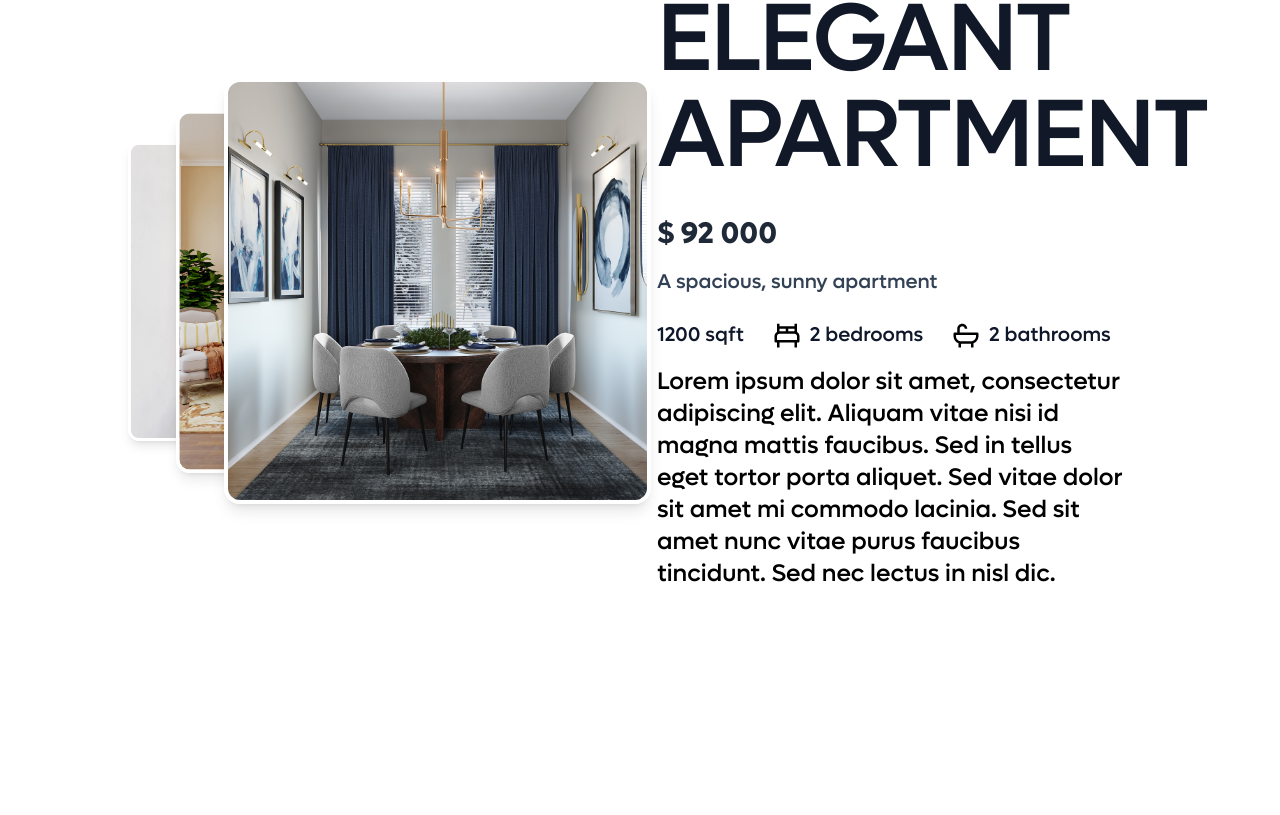
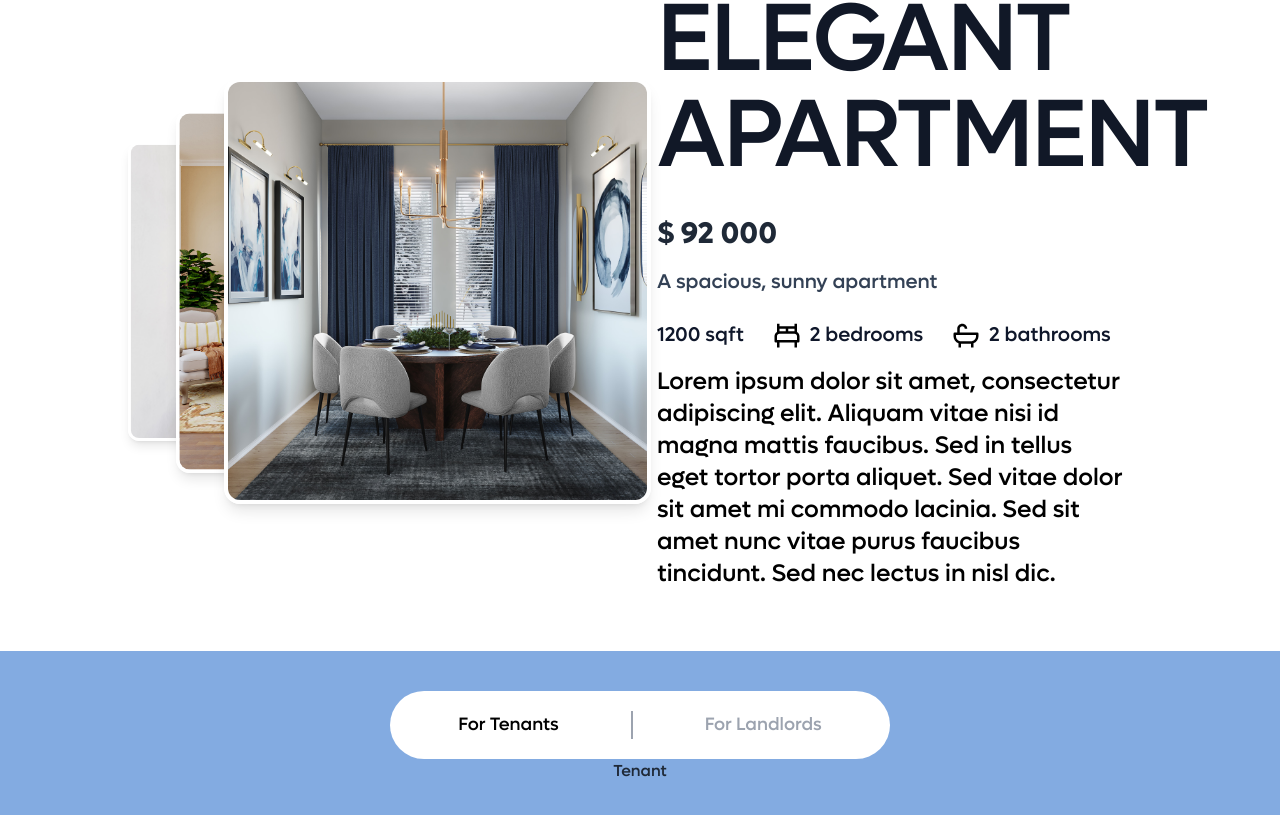
Before and after one commit to RentiDev/Renti, a Next.js app: page / in a window 1280 px wide. Shown: the part 789-1604 px from the top of the page. Before the commit the page ends 1440 px from the top, so only its background shows below. Built offline with nearby package versions, Linux system fonts and the light colour scheme; no server answers.

Commit message:
skeleton for services page, tab switching and conditional rendering showing services for either tenants or landlords

```diff
--- /dev/null
+++ b/src/components/LandingPage/Services/LandlordPopUp.tsx
@@ -0,0 +1,11 @@
+
+
+const Landlord = () => {
+    return (
+        <div className='font-lufgaMedium'>
+            <h1> Landlord </h1>
+        </div>
+    )
+}
+
+export default Landlord;
--- /dev/null
+++ b/src/components/LandingPage/Services/SelectUserNavBar.tsx
@@ -0,0 +1,29 @@
+import { useState } from 'react'
+import TabButton from './TabButton'
+
+interface NavBarProps {
+    onTabChange: (tab: string) => void;
+    activeTab: string;
+}
+
+const SelectUserNavBar = ({ onTabChange, activeTab }: NavBarProps) => {
+
+    return (
+        <div className="mt-10 flex items-center gap-3 bg-white rounded-full px-5 py-5">
+                <TabButton
+                    text="For Tenants"
+                    handleClick={() => onTabChange("tenant")}
+                    isActive={activeTab === "tenant"}
+                />
+                <div className="border-r-2 border-gray-400 h-7 mx-3"></div>
+                <TabButton
+                    text="For Landlords"
+                    handleClick={() => onTabChange("landlord")}
+                    isActive={activeTab === "landlord"}
+                />
+        </div>
+    )
+}
+
+
+export default SelectUserNavBar
--- /dev/null
+++ b/src/components/LandingPage/Services/Services.tsx
@@ -0,0 +1,26 @@
+import { useState } from 'react';
+import SelectUserNavBar from './SelectUserNavBar';
+import Tenant from './TenantPopUp';
+import Landlord from './LandlordPopUp';
+
+
+const Services = () => {
+
+    const [tab, setTab] = useState("tenant");
+
+    const tenantClasses = "flex flex-col items-center h-[90vh] w-screen px-[5vw] bg-[#83ABE1]";
+    const landlordClasses = "flex flex-col items-center h-[90vh] w-screen px-[5vw] bg-[#ADD8E6]";
+
+
+    return (
+        <>
+          <div className={tab === 'tenant' ? tenantClasses : landlordClasses}>
+              <SelectUserNavBar onTabChange={setTab} activeTab={tab}/>
+                {tab === "tenant" ? <Tenant /> : <Landlord />}
+          </div>
+        </>
+
+    )
+}
+
+export default Services;
--- /dev/null
+++ b/src/components/LandingPage/Services/TabButton.tsx
@@ -0,0 +1,22 @@
+import React from "react";
+import { Button } from "@nextui-org/react";
+
+interface TabButtonProps {
+    text: string;
+    handleClick: () => void;
+    isActive: boolean;
+}
+
+const TabButton = ({ text, handleClick, isActive}: TabButtonProps) => {
+    const buttonStyle = isActive ? "text-black" : "text-gray-400";
+    return (
+        <div
+            onClick={handleClick}
+            className={`text-lg font-lufgaMedium hover:text-blue-500 transition-all cursor-pointer px-12 ${buttonStyle}`}
+        >
+            {text}
+        </div>
+    );
+}
+
+export default TabButton;
--- /dev/null
+++ b/src/components/LandingPage/Services/TenantPopUp.tsx
@@ -0,0 +1,11 @@
+
+
+const Tenant = () => {
+    return (
+        <div className="font-lufgaMedium">
+            Tenant
+        </div>
+    )
+}
+
+export default Tenant;
--- a/src/components/Login/LoginWindow.tsx
+++ b/src/components/Login/LoginWindow.tsx
@@ -3,6 +3,7 @@ import { useState } from "react";
 import React from "react";
 import Button from "../Button";
 import {FcGoogle} from "react-icons/fc";
+import {FaFacebookF} from "react-icons/fa";
 import { signIn } from "next-auth/react";
 import toast from "react-hot-toast";
 import { useRouter } from "next/router";
@@ -112,7 +113,7 @@ const LoginWindow = () => {
                 Sign in
               </button>
             </div>
-            <div className="flex flex-col mt-5 font-lufgaLight">
+            <div className="flex gap-3 flex-col mt-5 font-lufgaLight">
                   <Button
                     outline
                     label="Continue with Google"
@@ -140,6 +141,33 @@ const LoginWindow = () => {
                       });
                     }}
                   />
+                {/* <Button
+                  outline
+                  label="Continue with Facebook"
+                  icon={FaFacebookF}
+                  onClick = {() => {
+                    signIn('facebook', { callbackUrl: '/' })
+                    .then((callback) => {
+                      if (callback?.ok) {
+                        toast.success('Logged in successfully!');
+                        router.push('/')
+                        .then(() => {
+                          console.log("Redirected to home page");
+                        })
+                        .catch((error: unknown) => {
+                          // Handle error during sign-in
+                        });
+                      }
+                      if (callback?.error) {
+                        toast.error(callback.error);
+                        console.log('Error logging in: ', callback.error);
+                      }
+                    })
+                    .catch((error: any) => {
+                      console.log('Error logging in: ', error);
+                    });
+                  }}
+                /> */}
             </div>
           </form>
           <div className="mt-6 font-lufgaMedium text-sm text-gray-500 text-center">
--- a/src/pages/index.tsx
+++ b/src/pages/index.tsx
@@ -17,6 +17,7 @@ import "aos/dist/aos.css";
 import { useEffect } from "react";
 import { Parallax, ParallaxLayer } from "@react-spring/parallax";
 import { signIn, useSession } from "next-auth/react";
+import Services from "~/components/LandingPage/Services/Services";
 
 
 
@@ -47,7 +48,7 @@ const Home: NextPage = () => {
                 alt="Building background image"/>
             </div>
             <div className="container flex flex-col items-left justify-center gap-12 px-4 py-16 mt-32">
-              <div>
+              <div className="container flex items-left justify-center flex-col gap-8">
                 <h1 className="text-5xl font-lufgaExtraBold tracking-tight text-black sm:text-[6rem] text-left">
                   RENTING <br></br>RE-IMAGINED
                 </h1>
@@ -85,7 +86,8 @@ const Home: NextPage = () => {
                     description = "Lorem ipsum dolor sit amet, consectetur adipiscing elit. Aliquam vitae nisi id magna mattis faucibus. Sed in tellus eget tortor porta aliquet. Sed vitae dolor sit amet mi commodo lacinia. Sed sit amet nunc vitae purus faucibus tincidunt. Sed nec lectus in nisl dic." />
                 </h1>
               </div>
-          </div>
+            </div>
+          <Services />
 
         </main>
       </Layout>
```
